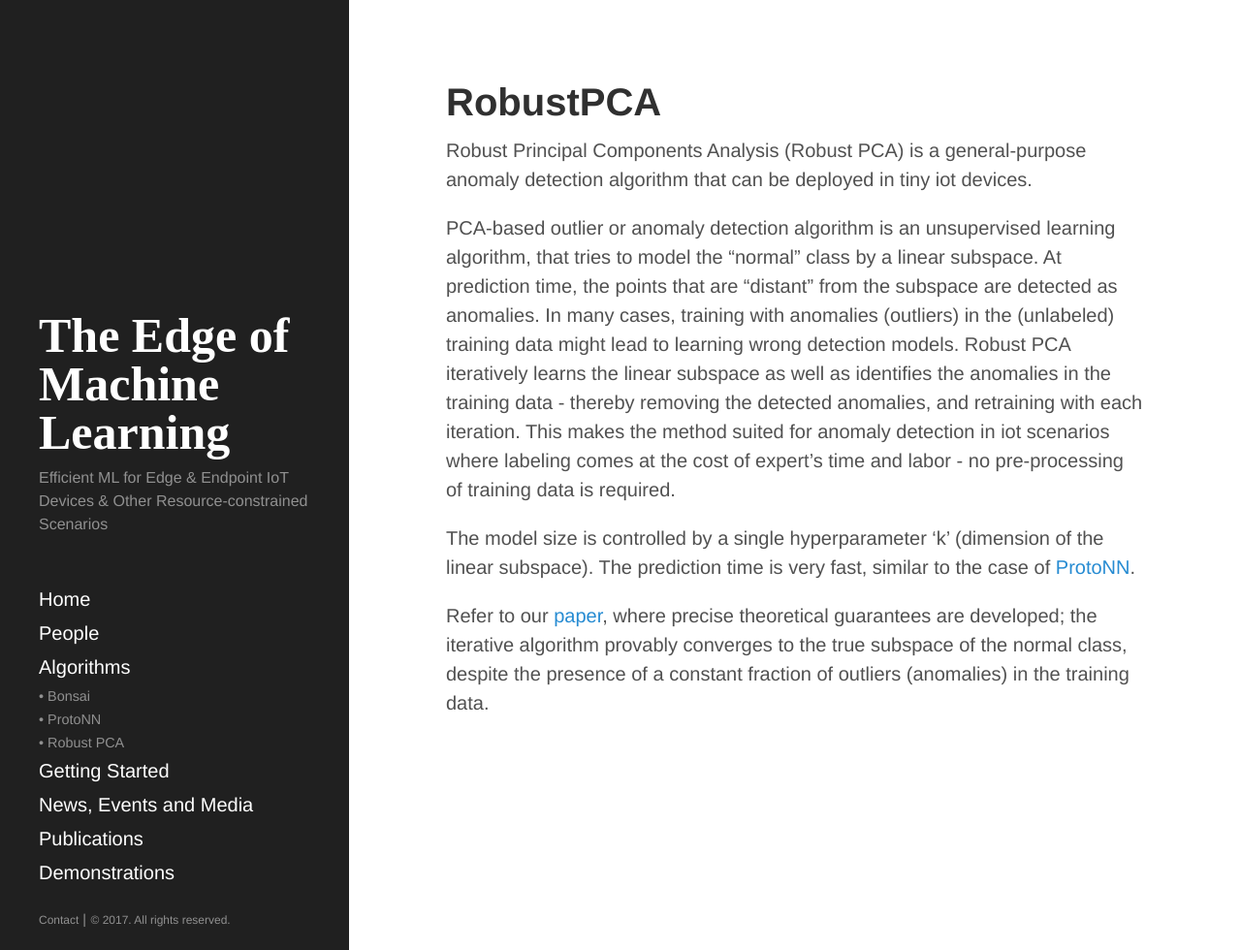
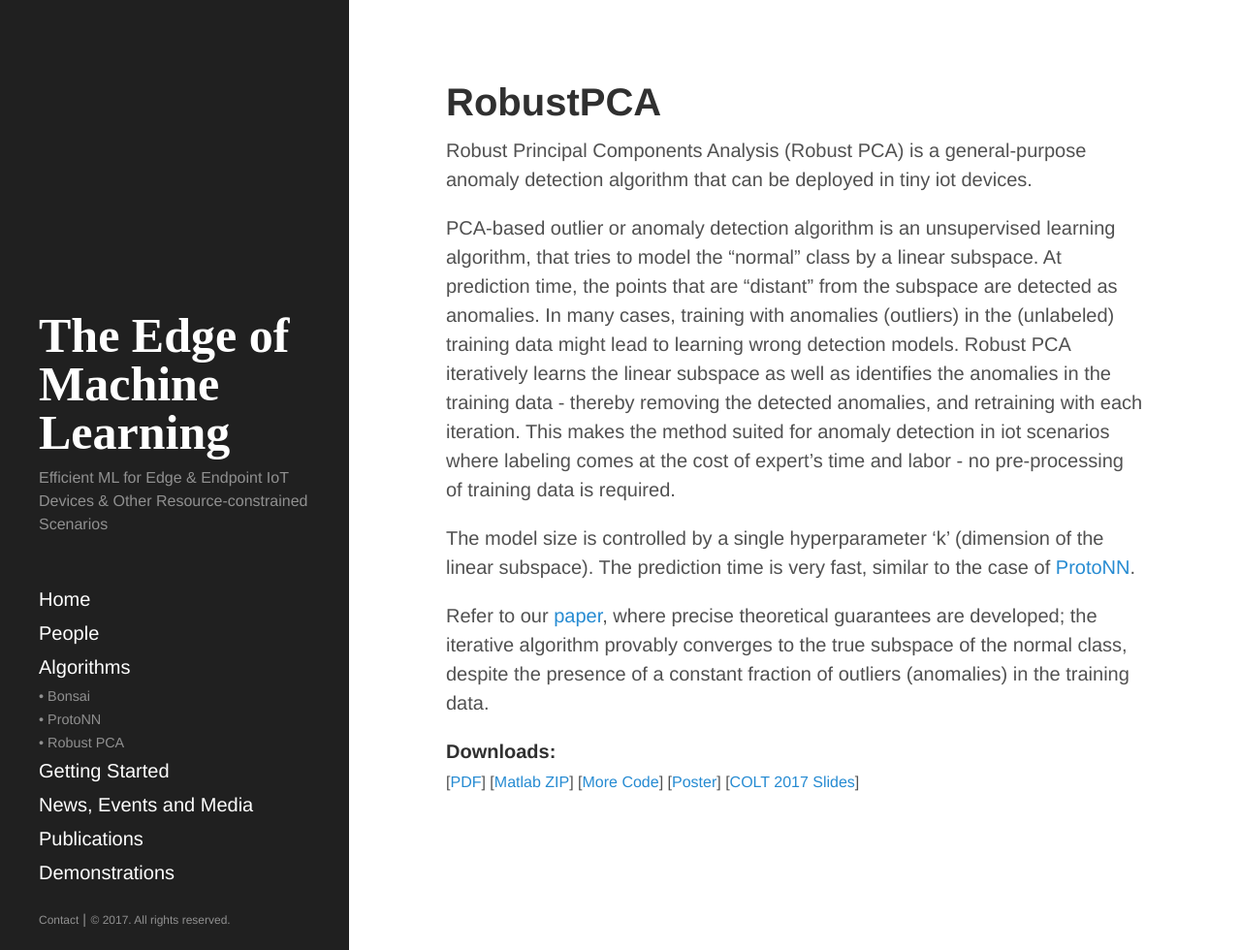
Before and after one commit to ShishirPatil/EdgeML, a Jekyll site: the page built from Algorithms/RobustPCA.md, in a window 1280 px wide and 980 px high. Shown: the whole window at 97% size. Built offline with Jekyll 4.4.1, drawn with Linux system fonts in a browser that asks for light colours.

Commit message:
Adding download links for RPCA

```diff
--- a/Algorithms/RobustPCA.md
+++ b/Algorithms/RobustPCA.md
@@ -13,3 +13,12 @@ PCA-based outlier or anomaly detection algorithm is an unsupervised learning alg
 The model size is controlled by a single hyperparameter ‘k’ (dimension of the linear subspace). The prediction time is very fast, similar to the case of [ProtoNN]({{ site.baseurl }}/Algorithms/ProtoNN/).
 
 Refer to our [paper]({{ site.baseurl }}{{ site.customurl.rpca.pdf }}), where precise theoretical guarantees are developed; the iterative algorithm provably converges to the true subspace of the normal class, despite the presence of a constant fraction of outliers (anomalies) in the training data.
+
+**Downloads:**<br>
+<span class="publ-linklist">
+    [<a href="{{ site.baseurl}}{{ site.customurl.rpca.pdf }}">PDF</a>]
+    [<a href="{{ site.baseurl}}{{ site.customurl.rpca.matlabcode }}">Matlab ZIP</a>]
+    [<a href="{{ site.customurl.rpca.code }}">More Code</a>]
+    [<a href="{{ site.baseurl}}{{ site.customurl.rpca.poster }}">Poster</a>]
+    [<a href="{{ site.baseurl}}{{ site.customurl.rpca.coltslides }}">COLT 2017 Slides</a>]
+</span>
```
